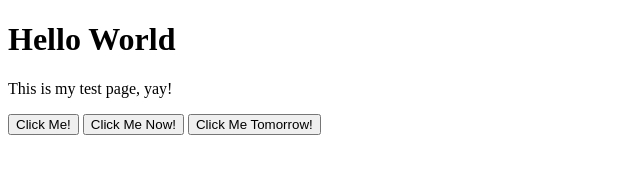
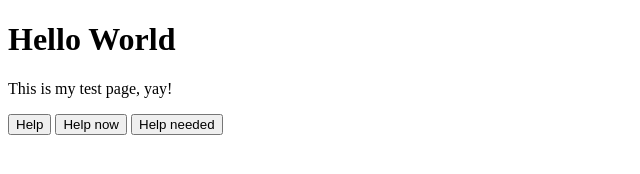
Before and after one commit to TKullison/TKullison.github.io, a plain HTML site: page index.html in a window 1280 px wide. Shown: the whole page, without its empty margins (0-640 px from the left). Drawn offline with Linux system fonts and the light colour scheme.

Commit message:
Update index.html

```diff
--- a/index.html
+++ b/index.html
@@ -6,8 +6,8 @@
 <body>
 <h1>Hello World</h1>
 <p>This is my test page, yay!</p>
-  <button type="button">Click Me!</button>
-  <button type="button">Click Me Now!</button>
-  <button type="button">Click Me Tomorrow!</button>
+  <button type="button" name="Help">Help</button>
+  <button type="button" name="Help now">Help now</button>
+  <button type="button" name="Help needed">Help needed</button>
 </body>
 </html>
```
